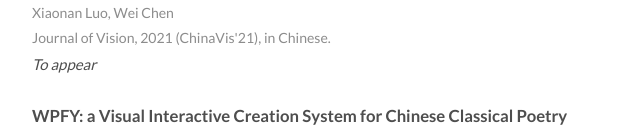
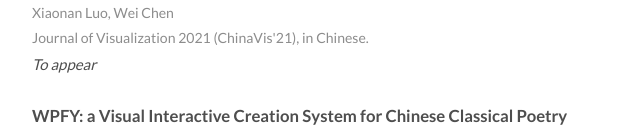
Before and after one commit to zwstart/-zwstart.github.io, a plain HTML site: page index.html in a window 1280 px wide. Shown: the part 680-807 px from the top of the page, 297-937 px from the left. Drawn offline with Linux system fonts and the light colour scheme.

Commit message:
first update

```diff
--- a/index.html
+++ b/index.html
@@ -75,7 +75,7 @@
                 <li><a href="#">iPoet: Interactive Painting Poetry Creation with Visual Multimodal Analysis</a></li>
                 <li>Yingchaojie Feng, Jiazhou Chen, Keyu Huang, Jason K. Wong, Hui Ye, <strong>Wei Zhang</strong>, Rongchen Zhu, Xiaonan Luo, Wei Chen
                 </li>
-                <li>Journal of Vision, 2021 (ChinaVis'21), in Chinese.</li>
+                <li>Journal of Visualization 2021 (ChinaVis'21), in Chinese.</li>
                 <p><em>To appear</em></p>
             </ul>
             <ul class="work-list">
```
